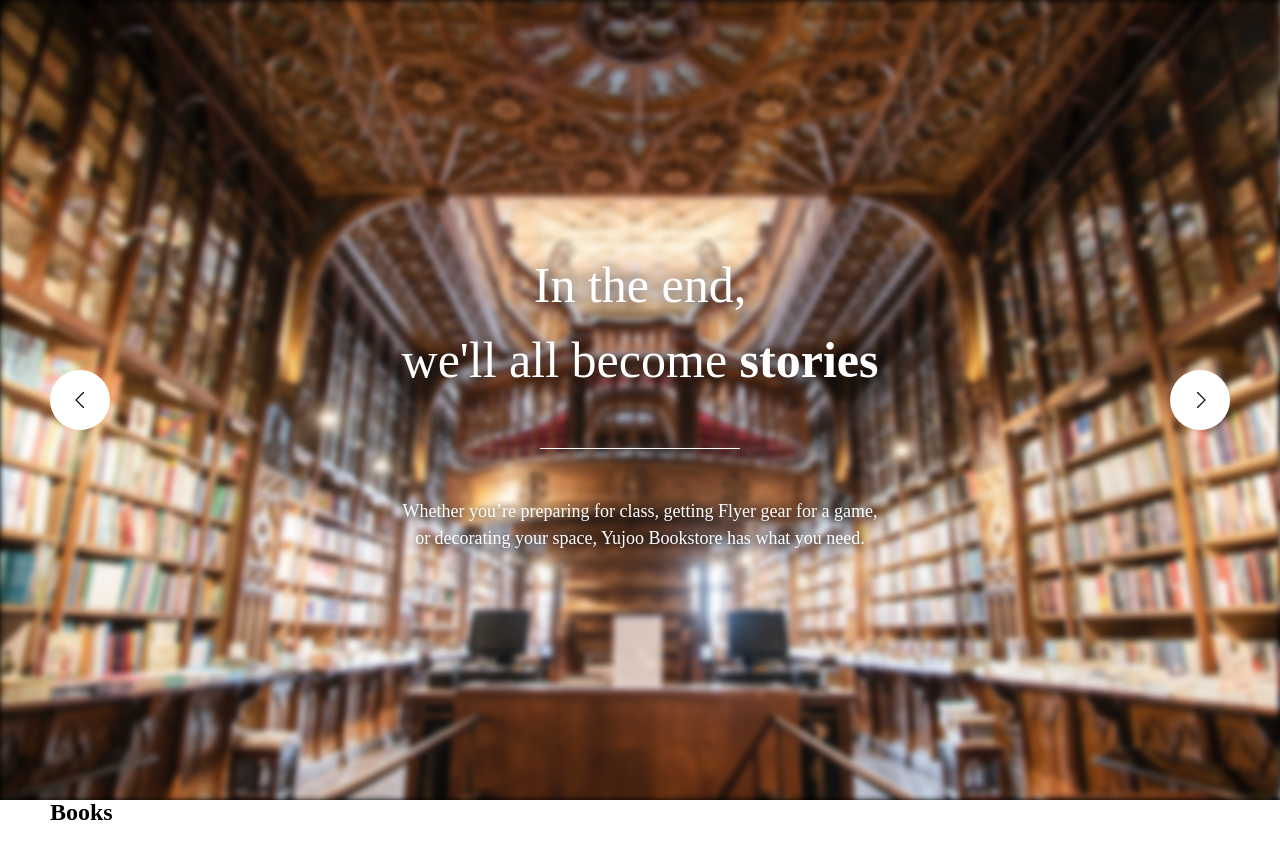
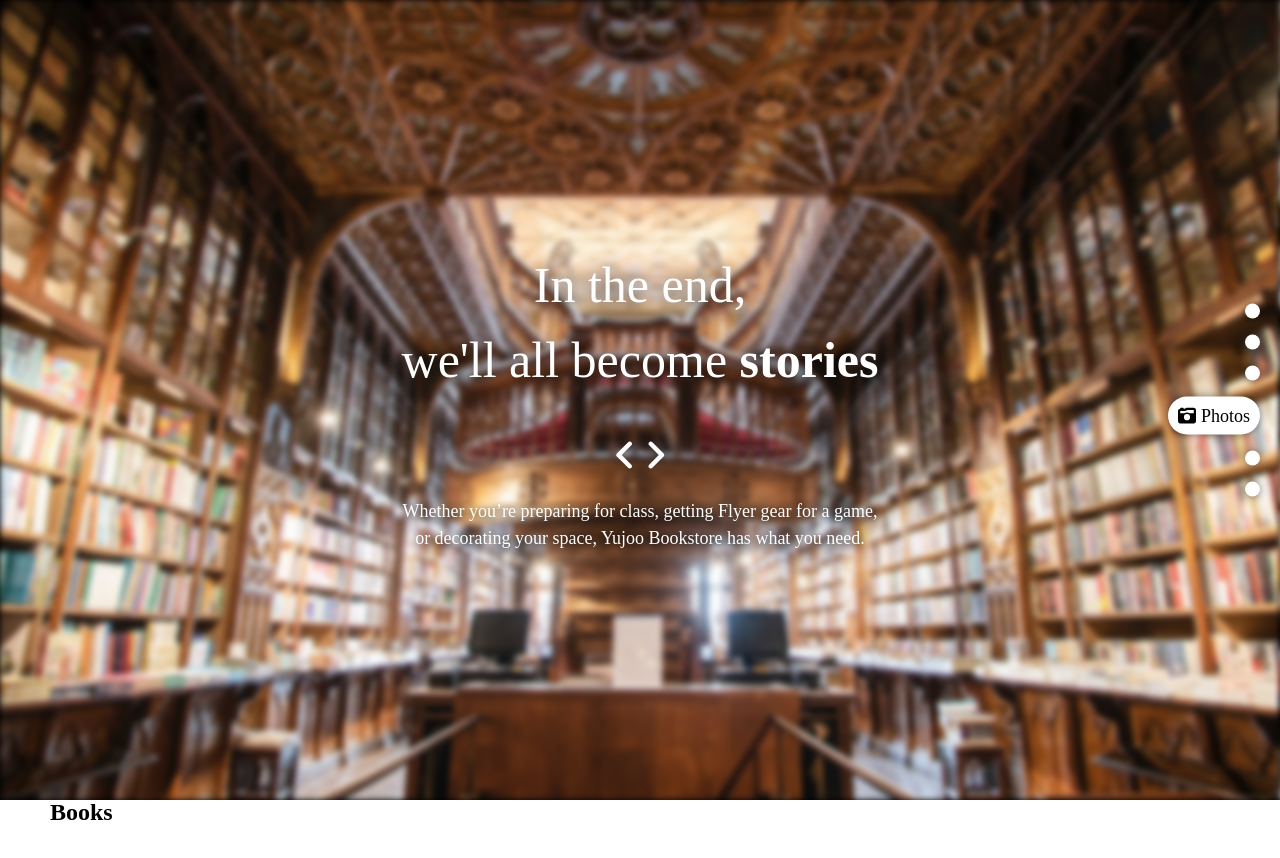
Before and after one commit to YUJOO-LEE/bookstore, a React (Create React App) app: page /#/ in a window 1280 px wide. Shown: the top 858 px of the page. Built offline with nearby package versions, Linux system fonts and the light colour scheme.

Commit message:
스크롤 이벤트 추가

```diff
--- /dev/null
+++ b/src/asset/anime.js
@@ -0,0 +1,54 @@
+export default class Anime {
+	constructor(selector, option) {
+		this.selector = selector;
+		this.option = option;
+		this.startTime = performance.now();
+		this.currentValue = null;
+
+		if (this.option.prop === 'scroll') this.currentValue = this.selector.scrollY;
+		else this.currentValue = parseFloat(getComputedStyle(this.selector)[this.option.prop]);
+
+		this.isString = typeof this.option.value;
+
+		if (this.isString === 'string') {
+			const parentW = parseInt(getComputedStyle(this.selector.parentElement).width);
+			const parentH = parseInt(getComputedStyle(this.selector.parentElement).height);
+			const x = ['margin-left', 'margin-right', 'left', 'right', 'width'];
+			const y = ['margin-top', 'margin-bottom', 'top', 'bottom', 'height'];
+
+			for (let condition of x) {
+				if (this.option.prop === condition) this.currentValue = (this.currentValue / parentW) * 100;
+			}
+			for (let condition of y) {
+				if (this.option.prop === condition) this.currentValue = (this.currentValue / parentH) * 100;
+			}
+			this.option.value = parseFloat(this.option.value);
+		}
+
+		if (this.option.value === this.currentValue) return;
+		requestAnimationFrame((time) => this.run(time));
+	}
+
+	run(time) {
+		let timelast = time - this.startTime;
+		let progress = timelast / this.option.duration;
+
+		if (progress < 0) progress = 0;
+		if (progress > 1) progress = 1;
+		if (progress < 1) {
+			requestAnimationFrame((time) => this.run(time));
+		} else {
+			if (this.option.callback) {
+				setTimeout(() => {
+					this.option.callback();
+				}, 0);
+			}
+		}
+		let result = this.currentValue + (this.option.value - this.currentValue) * progress;
+
+		if (this.isString === 'string') this.selector.style[this.option.prop] = result + '%';
+		else if (this.option.prop === 'opacity') this.selector.style[this.option.prop] = result;
+		else if (this.option.prop === 'scroll') window.scroll(0, result);
+		else this.selector.style[this.option.prop] = result + 'px';
+	}
+}
--- a/src/components/main/Books.js
+++ b/src/components/main/Books.js
@@ -1,6 +1,6 @@
 export default function Books() {
   return (
-    <section>
+    <section className='myScroll'>
       <div className='inner'>
         <h1>Books</h1>
       </div>
--- a/src/components/main/Btns.js
+++ b/src/components/main/Btns.js
@@ -1,11 +1,45 @@
-export default function Btns() {
+import { FontAwesomeIcon } from '@fortawesome/react-fontawesome';
+import { faPanorama, faBook, faFeather, faCameraRetro, faFilm, faPaperPlane } from '@fortawesome/free-solid-svg-icons';
+
+export default function Btns(props) {
   return (
-    <ul className="mainBtns">
-      <li></li>
-      <li></li>
-      <li></li>
-      <li></li>
-      <li></li>
+    <ul className="scrollNavi">
+      <li
+        onClick={()=>props.setIndex(0)}
+      >
+        <FontAwesomeIcon icon={faPanorama}></FontAwesomeIcon>
+        Visual
+      </li>
+      <li
+        onClick={()=>props.setIndex(1)}
+      >
+        <FontAwesomeIcon icon={faBook}></FontAwesomeIcon>
+        Books
+      </li>
+      <li
+        onClick={()=>props.setIndex(2)}
+      >
+        <FontAwesomeIcon icon={faFeather}></FontAwesomeIcon>
+        Reviews
+      </li>
+      <li
+        onClick={()=>props.setIndex(3)}
+      >
+        <FontAwesomeIcon icon={faCameraRetro}></FontAwesomeIcon>
+        Photos
+      </li>
+      <li
+        onClick={()=>props.setIndex(4)}
+      >
+        <FontAwesomeIcon icon={faFilm}></FontAwesomeIcon>
+        Videos
+      </li>
+      <li
+        onClick={()=>props.setIndex(5)}
+      >
+        <FontAwesomeIcon icon={faPaperPlane}></FontAwesomeIcon>
+        Subscribe
+      </li>
     </ul>
   );
 }
--- a/src/components/main/Main.js
+++ b/src/components/main/Main.js
@@ -1,4 +1,4 @@
-import { useRef } from 'react';
+import { useEffect, useState, useRef } from 'react';
 import Header from '../common/Header';
 import Visual from './Visual';
 import Books from './Books';
@@ -7,20 +7,71 @@ import Pics from './Pics';
 import Vids from './Vids';
 import Subs from './Subs';
 import Btns from './Btns';
+import Anime from '../../asset/anime';
 
 export default function Main() {
   const main = useRef(null);
+  const pos = useRef([]);
+  const [ Index, setIndex ] = useState(null);
+  const [ Scrolled, setScrolled ] = useState(0);
+
+
+  useEffect(()=>{
+    let secs;
+    const getPos = ()=>{
+      pos.current = [];
+      secs = main.current.querySelectorAll('.myScroll');
+      for (const sec of secs) {
+        pos.current.push(sec.offsetTop);
+      }
+    }
+
+    const activation = ()=>{
+      const base = window.innerHeight / 2 * -1;
+      const scroll = window.scrollY || window.pageYOffset;
+      const btns = main.current.querySelectorAll('.scrollNavi li');
+
+      setScrolled(scroll);
+
+      pos.current.map((top, i)=>{
+        if (scroll >= top + base) {
+          for (let el of btns) el.classList.remove('on');
+          for (let sec of secs) sec.classList.remove('on');
+          secs[i].classList.add('on');
+          btns[i].classList.add('on');
+        }
+        return false;
+      });
+    }
+
+    getPos();
+    window.addEventListener('resize', getPos);
+    activation();
+    window.addEventListener('scroll', activation);
+
+    return (()=>{
+      window.removeEventListener('resize', getPos);
+    });
+  }, [])
+
+  useEffect(()=>{
+    new Anime(window, {
+      prop: 'scroll',
+      value: pos.current[Index],
+      duration: 500
+    })
+  }, [Index])
 
   return (
     <main ref={main}>
-      <Header type={'main'}></Header>
+      <Header type='main'></Header>
       <Visual></Visual>
       <Books></Books>
       <Reviews></Reviews>
       <Pics></Pics>
       <Vids></Vids>
       <Subs></Subs>
-      <Btns></Btns>
+      <Btns setIndex={setIndex} curIndex={Index}></Btns>
     </main>
   );
 }
--- a/src/components/main/Pics.js
+++ b/src/components/main/Pics.js
@@ -1,6 +1,6 @@
 export default function Pics() {
   return (
-    <section>
+    <section className='myScroll'>
       <div className='inner'>
         <h1>Pics</h1>
       </div>
--- a/src/components/main/Reviews.js
+++ b/src/components/main/Reviews.js
@@ -1,6 +1,6 @@
 export default function Reviews() {
   return (
-    <section>
+    <section className='myScroll'>
       <div className='inner'>
         <h1>Reviews</h1>
       </div>
--- a/src/components/main/Subs.js
+++ b/src/components/main/Subs.js
@@ -1,6 +1,6 @@
 export default function Subs() {
   return (
-    <section>
+    <section className='myScroll'>
       <div className='inner'>
         <h1>Subs</h1>
       </div>
--- a/src/components/main/Vids.js
+++ b/src/components/main/Vids.js
@@ -1,6 +1,6 @@
 export default function Vids() {
   return (
-    <section>
+    <section className='myScroll'>
       <div className='inner'>
         <h1>Vids</h1>
       </div>
--- a/src/components/main/Visual.js
+++ b/src/components/main/Visual.js
@@ -3,7 +3,7 @@ import { faAngleLeft, faAngleRight } from '@fortawesome/free-solid-svg-icons';
 
 export default function Visual() {
   return (
-    <figure className='mainSlider'>
+    <figure className='mainSlider myScroll'>
       <div className='slide'>
         <ul>
           <li>
--- a/src/scss/main/_btns.scss
+++ b/src/scss/main/_btns.scss
@@ -0,0 +1,41 @@
+.scrollNavi{
+  position: fixed;
+  top: 50%;
+  right: 20px;
+  z-index: 5;
+  transform: translateY(-50%);
+  display: flex;
+  flex-direction: column;
+  align-items: flex-end;
+
+  li{
+    width: auto;
+    max-width: 15px;
+    height: auto;
+    max-height: 15px;
+    overflow: hidden;
+    margin: 8px 0;
+    display: flex;
+    justify-content: space-between;
+    align-items: center;
+    background-color: $color-white;
+    border-radius: 40px;
+    box-shadow: 0 0 10px rgba($color: $color-black, $alpha: 0.5);
+    font-size: $font-size-medium;
+    color: transparent;
+    cursor: pointer;
+    transition: 0.5s;
+
+    &:hover,&.on{
+      max-width: 150px;
+      max-height: 40px;
+      overflow: visible;
+      padding: 10px;
+      color: $color-black;
+    }
+
+    svg{
+      margin-right: 5px;
+    }
+  }
+}
--- a/src/scss/main/_visual.scss
+++ b/src/scss/main/_visual.scss
@@ -57,17 +57,17 @@ figure.mainSlider{
               font-weight: 700;
             }
 
-            &::after{
-              content: '';
-              display: block;
-              width: 200px;
-              height: 1px;
-              background-color: $color-white;
-              position: absolute;
-              top: calc(100% + 50px);
-              left: 50%;
-              transform: translateX(-50%);
-            }
+            // &::after{
+            //   content: '';
+            //   display: block;
+            //   width: 200px;
+            //   height: 1px;
+            //   background-color: $color-white;
+            //   position: absolute;
+            //   top: calc(100% + 50px);
+            //   left: 50%;
+            //   transform: translateX(-50%);
+            // }
           }
           p{
             margin-top: 100px;
@@ -83,30 +83,24 @@ figure.mainSlider{
   }
 
   >.inner{
+    width: auto;
     position: absolute;
-    top: 50%;
+    top: 55%;
     left: 50%;
     z-index: 3;
-    transform: translate(-50%,-50%);
+    transform: translateX(-50%);
     display: flex;
-    justify-content: space-between;
+    justify-content: center;
 
     span{
-      width: 60px;
-      height: 60px;
+      width: 30px;
+      height: 30px;
       display: flex;
       justify-content: center;
       align-items: center;
-      background-color: $color-white;
-      border-radius: 50%;
-      font-size: $font-size-larger;
+      font-size: $font-size-largest;
+      color: $color-white;
       cursor: pointer;
-
-      svg{
-        stroke: $color-white;
-        stroke-width: 40;
-
-      }
     }
   }
 }
```
